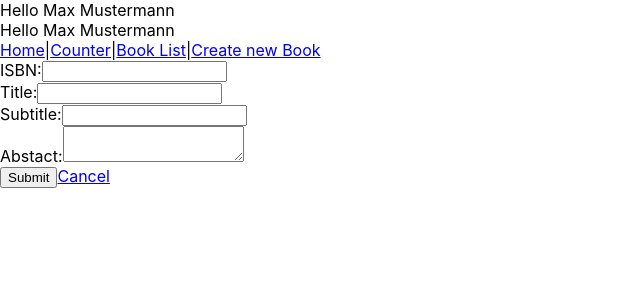
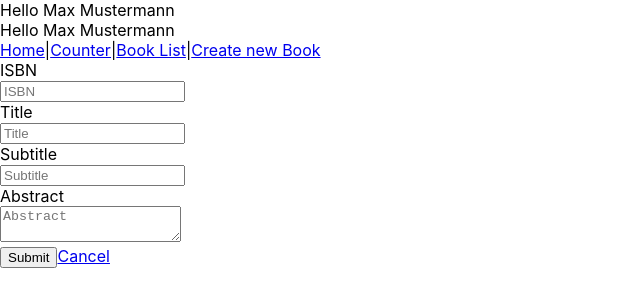
Before and after one commit to workshops-de/reactjs-workshop, a React (Create React App) app: page /books/new in a window 1280 px wide. Shown: the top 306 px of the page, without its empty margins (0-640 px from the left). Built offline with nearby package versions, Linux system fonts and the light colour scheme.

Commit message:
Exercise 18 done

```diff
--- a/src/containers/BookEdit.js
+++ b/src/containers/BookEdit.js
@@ -40,7 +40,7 @@ class BookEdit extends Component {
                 <input
                   name="title"
                   type="text"
-                  value={book.title}
+                  value={book.title || ''}
                   onChange={this.onChangeInput}/>
               </label>
               <br />
@@ -49,7 +49,7 @@ class BookEdit extends Component {
                 <input
                   name="subtitle"
                   type="text"
-                  value={book.subtitle}
+                  value={book.subtitle || ''}
                   onChange={this.onChangeInput}/>
               </label>
               <br />
@@ -58,7 +58,7 @@ class BookEdit extends Component {
                 <textarea
                   name="abstract"
                   type="text"
-                  value={book.abstract}
+                  value={book.abstract || ''}
                   onChange={this.onChangeInput}/>
               </label>
               <br />
--- a/src/containers/BookFormRedux.js
+++ b/src/containers/BookFormRedux.js
@@ -1,34 +1,50 @@
-import React, { Component } from 'react';
+import React from 'react';
 import { Link } from 'react-router-dom';
 import PropTypes from 'prop-types';
 import { Field, reduxForm } from 'redux-form';
 
-class BookFormRedux extends Component {
-  render() {
-    return (
-      <form onSubmit={this.props.handleSubmit}>
+const renderInput = ({ input, label, type, meta: { touched, error, warning } }) => (
   <div>
-          <label htmlFor="isbn">ISBN:</label>
-          <Field name="isbn" component="input" type="text"/>
+    <label>{label}</label>
+    <div>
+      <input {...input} placeholder={label} type={type} />
+      {touched && (error && <span style={{ color: 'red' }}>{error}</span>)}
     </div>
+  </div>
+);
+
+const renderTextarea = ({ input, label, type, meta: { touched, error, warning } }) => (
   <div>
-          <label htmlFor="title">Title:</label>
-          <Field name="title" component="input" type="text"/>
+    <label>{label}</label>
+    <div>
+      <textarea {...input} placeholder={label} type={type} />
+      {touched && (error && <span style={{ color: 'red' }}>{error}</span>)}
     </div>
-        <div>
-          <label htmlFor="subtitle">Subtitle:</label>
-          <Field name="subtitle" component="input" type="text"/>
   </div>
-        <div>
-          <label htmlFor="abstract">Abstact:</label>
-          <Field name="abstract" component="textarea" type="text"/>
-        </div>
+);
+
+const validate = values => {
+  const errors = {}
+  if (values.isbn === null || values.isbn === undefined || values.isbn === '') {
+    errors.isbn = 'ISBN ungültig';
+  }
+  if (values.title === null || values.title === undefined || values.title === '') {
+    errors.title = 'Title ungültig';
+  }
+  return errors
+}
+
+
+const BookFormRedux = ({ handleSubmit, cancelPath }) => (
+  <form onSubmit={handleSubmit}>
+    <Field name="isbn" label="ISBN" component={renderInput} type="text"/>
+    <Field name="title" label="Title" component={renderInput} type="text"/>
+    <Field name="subtitle" label="Subtitle" component={renderInput} type="text"/>
+    <Field name="abstract" label="Abstract" component={renderTextarea} type="text"/>
     <button>Submit</button>
-        <Link to={this.props.cancelPath}>Cancel</Link>
+    <Link to={cancelPath}>Cancel</Link>
   </form>
 );
-  }
-}
 
 BookFormRedux.propTypes = {
   onSubmit: PropTypes.func.isRequired,
@@ -37,5 +53,6 @@ BookFormRedux.propTypes = {
 
 export default reduxForm({
   form : 'book', // a unique name for this form
-  enableReinitialize: true
+  enableReinitialize: true,
+  validate
 })(BookFormRedux);
```
Lines whose indentation alone changed are shown as unchanged.
